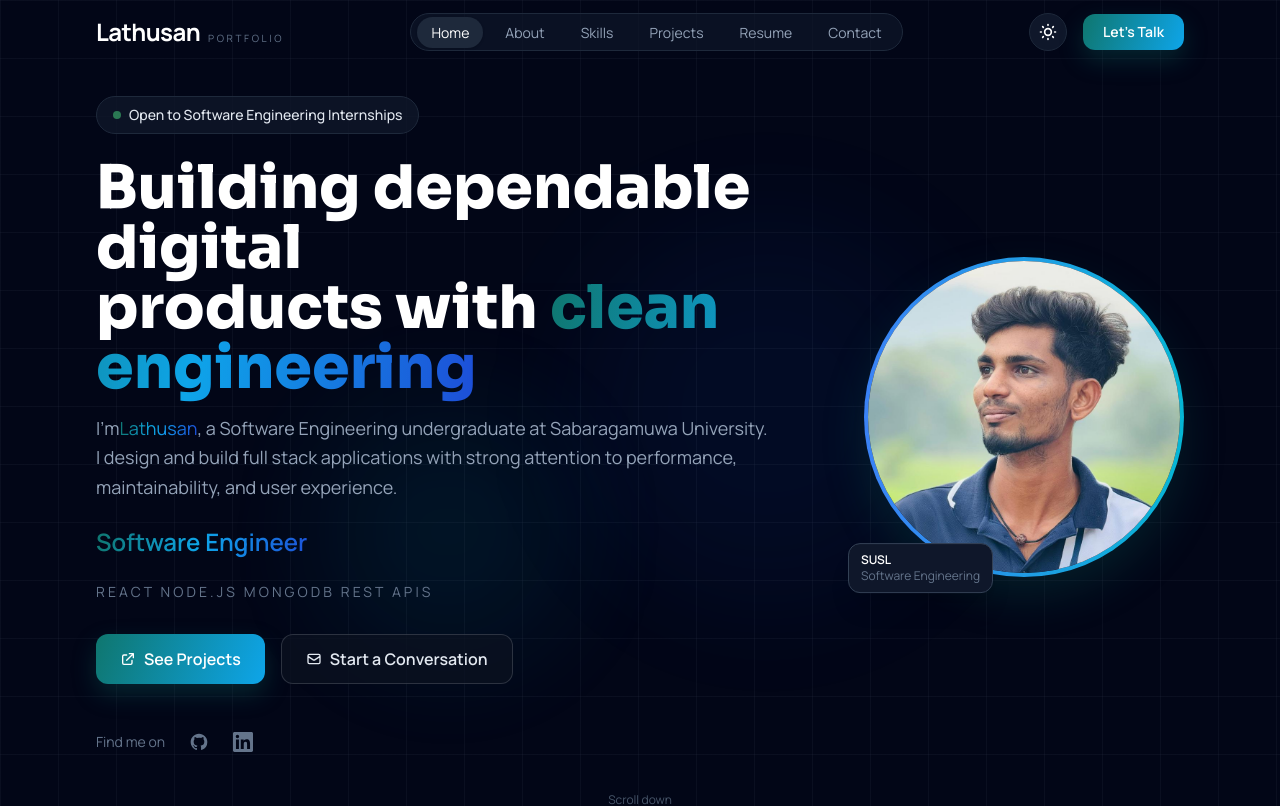
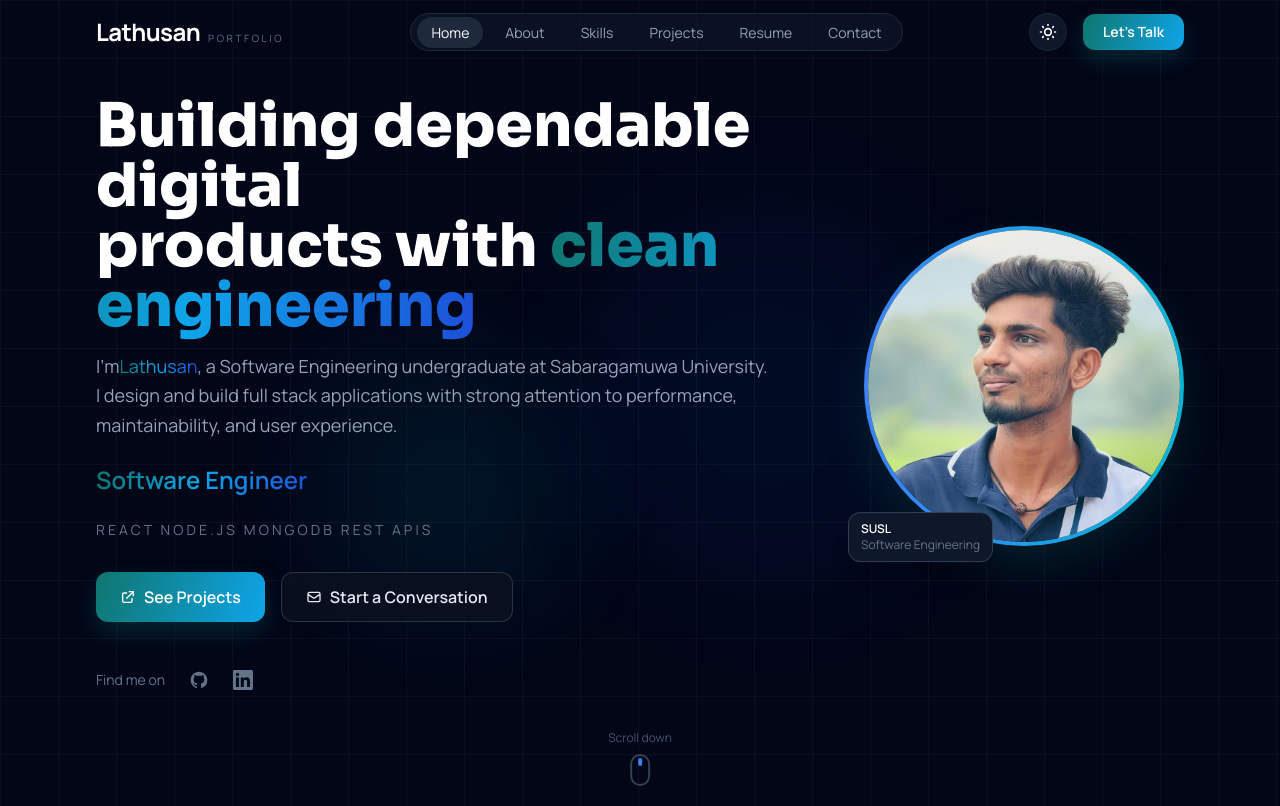
Before and after one commit to SanmuganathanLathusan/My-Portfolio, a React (Vite) app: page / in a window 1280 px wide. Shown: the top 806 px of the page. Built offline with nearby package versions, Linux system fonts and the light colour scheme.

Commit message:
modified  src/components/Hero.jsx file

```diff
--- a/src/components/Hero.jsx
+++ b/src/components/Hero.jsx
@@ -52,11 +52,6 @@ export default function Hero() {
         <div className="flex flex-col lg:flex-row items-center justify-between gap-12">
 
           <div className="flex-1 animate-slide-up">
-            <div className="inline-flex items-center gap-2 px-4 py-2 rounded-full bg-white/80 border border-gray-200 dark:bg-dark-800/80 dark:border-dark-700 text-dark-700 dark:text-dark-200 text-sm font-medium mb-6">
-              <span className="w-2 h-2 rounded-full bg-green-400 animate-pulse" />
-              Open to Software Engineering Internships
-            </div>
-
             <h1 className="text-4xl sm:text-5xl md:text-6xl font-extrabold text-dark-900 dark:text-white leading-tight mb-4 transition-colors duration-300">
               Building dependable digital
               <br />
```
